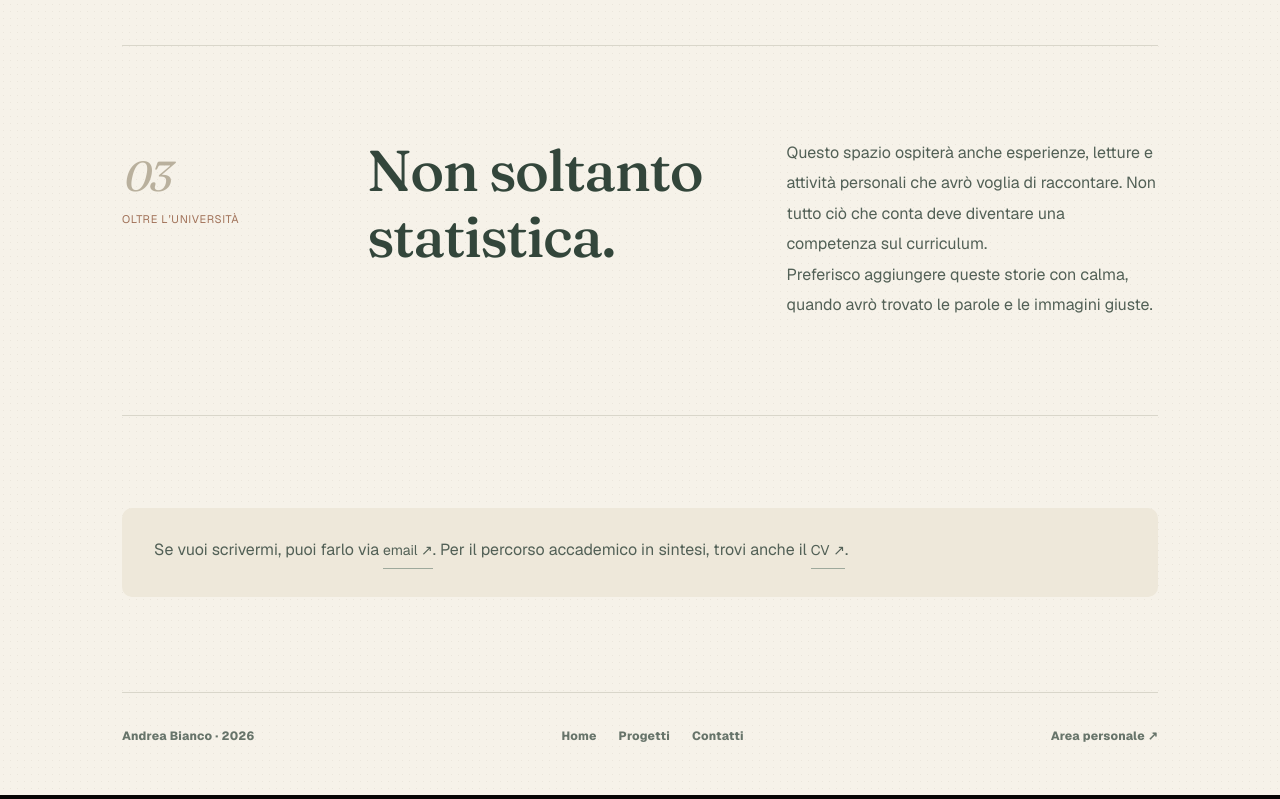
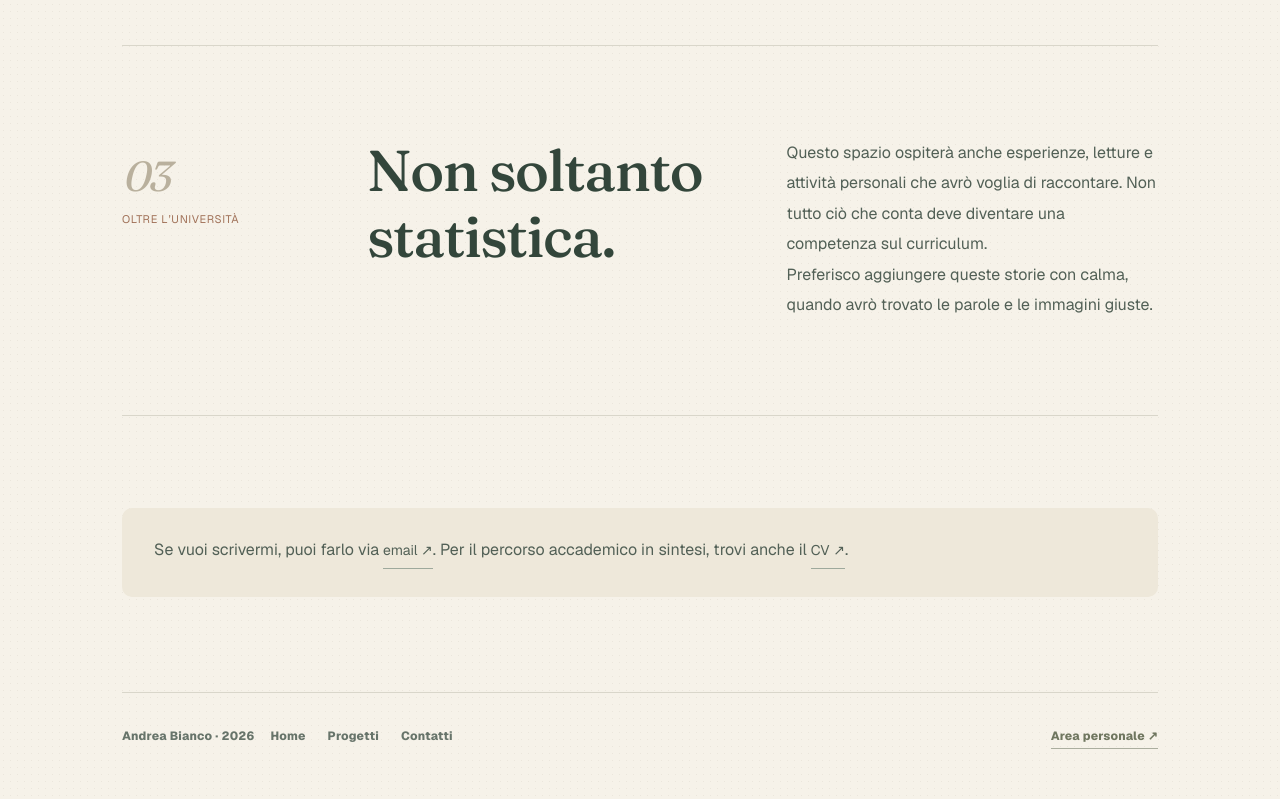
Before and after one commit to andrea-bianco00/andrea-portfolio, a Next.js app: page /about in a window 1280 px wide. Shown: the part 1938-2737 px from the top of the page. Built offline with nearby package versions, Linux system fonts and the light colour scheme.

Commit message:
style: discreet entry to personal area in public footers

```diff
--- a/app/cozy.css
+++ b/app/cozy.css
@@ -148,3 +148,10 @@
 .cozy-language-detail-toggle{display:inline-block;margin-top:15px;background:transparent;border:0;border-bottom:1px solid #a16e58;color:#6b5446;padding:4px 0;font:600 14px var(--font-geist-sans),Arial,sans-serif;cursor:pointer;text-align:left}
 .cozy-original-case{border-top:1px solid #cbd0c2;margin-top:50px;padding-top:40px}
 @media(max-width:760px){.cozy-case-english-grid{grid-template-columns:1fr;gap:20px}.cozy-english-case>h2{font-size:2.3rem}}
+
+/* Discreet personal-area entry shared across public page footers. */
+.cozy-footer .cozy-private-entry{margin-left:auto;color:#6f765f;border-bottom:1px solid #abae9f;padding-bottom:3px}
+.cozy-footer .cozy-private-entry:hover,.cozy-case-private-footer .cozy-private-entry:hover{color:#a16e58;border-color:#a16e58}
+.cozy-case-private-footer{margin-top:35px;padding:22px 0;border-top:1px solid #cbd0c2;text-align:right}
+.cozy-case-private-footer .cozy-private-entry{font-size:13px;color:#6f765f;border-bottom:1px solid #abae9f;padding-bottom:4px}
+@media(max-width:760px){.cozy-footer .cozy-private-entry{margin-left:0}}
```
